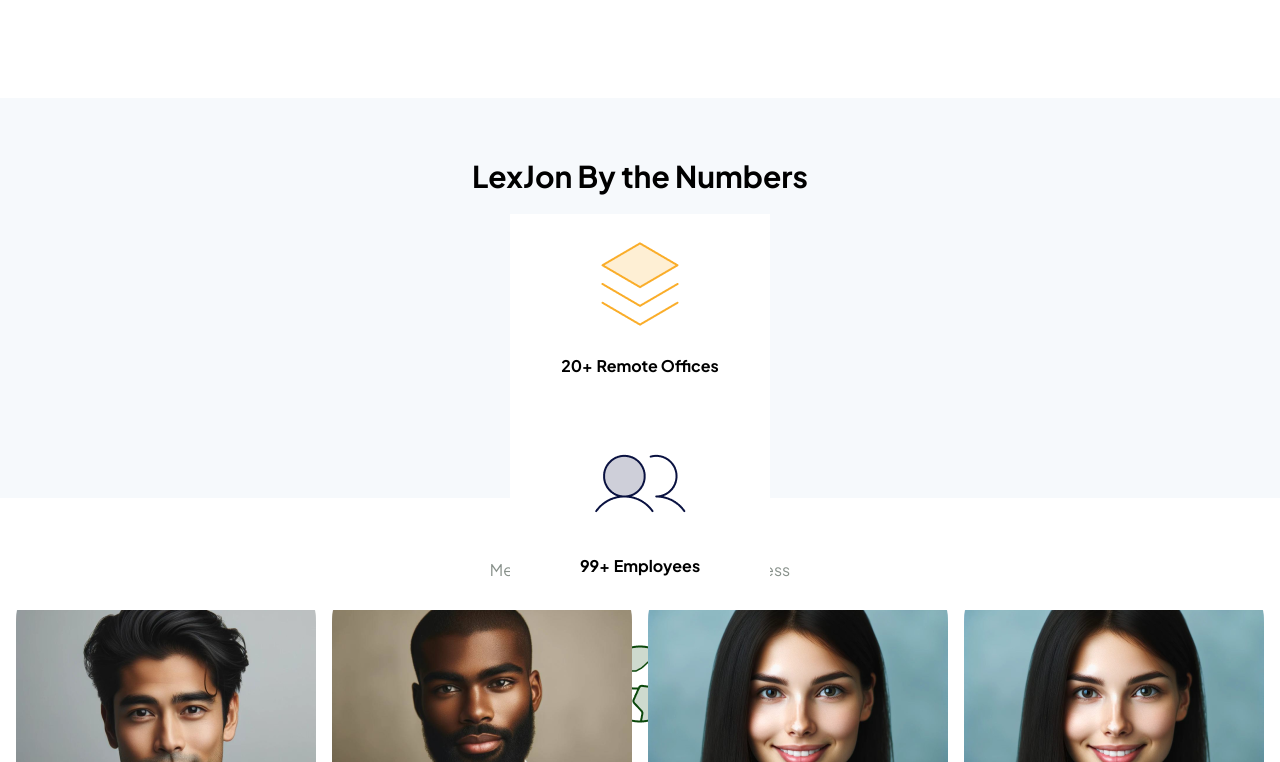
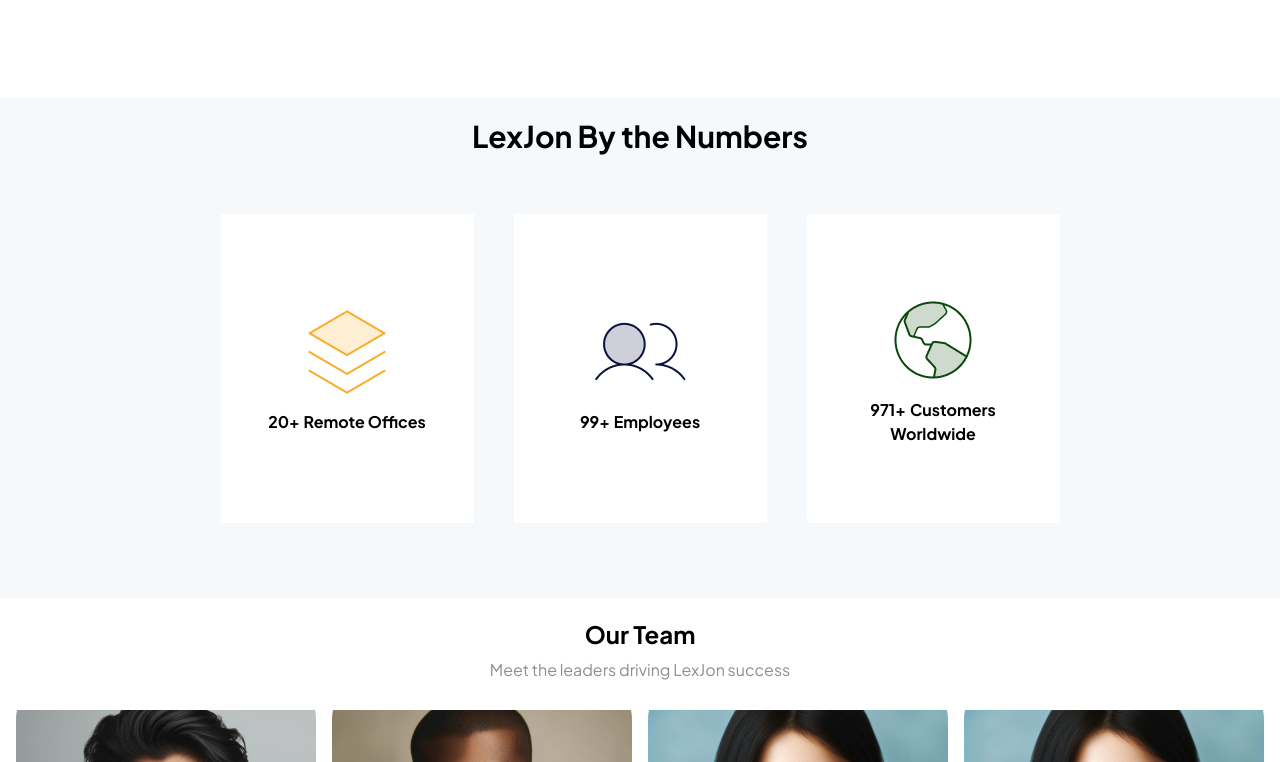
Before and after one commit to Charlkeyz/lexJohn_school_platform, a React (Vite) app: page /#/about in a window 1280 px wide. Shown: the part 1178-1940 px from the top of the page. Built offline with nearby package versions, Linux system fonts and the light colour scheme.

Commit message:
changes made in about page

```diff
--- a/src/components/aboutPageComponent/aboutus/AboutUs.jsx
+++ b/src/components/aboutPageComponent/aboutus/AboutUs.jsx
@@ -195,25 +195,25 @@
           );
         })}
       </div>
-      <div className="sm:h-[400px] h-screen bg-tertiary">
+      <div className="sm:h-[500px]  bg-tertiary w-screen">
         <div className=" sm:my-10">
-          <h1 data-aos="fade-left" className="sm:text-3xl text-2xl pt-5 font-bold flex justify-center sm:relative top-10">
+          <h1 data-aos="fade-left" className="sm:text-3xl text-2xl pt-5 font-bold flex justify-center pb-5">
             LexJon By the Numbers
           </h1>
         </div>
-        <div className="flex flex-col sm:flex-row justify-center items-center sm:gap-12 gap-7">
-          <ScrollTrigger onEnter={handleCounterOn} onExit={() => setCounterOn(false)}>
+        <div className="flex justify-center items-center w-screen">
+          <ScrollTrigger onEnter={handleCounterOn} onExit={() => setCounterOn(false)} className="flex flex-col sm:flex-row gap-10 justify-center items-center mb-5">
                 {lexjonData.map((items, index) => {
                   return (
                     <div
                       key={index}
-                      data-aos="fade-right"
+                      // data-aos="fade-right"
                       data-aos-offset={middleOfViewport}
-                      className="h-[200px] w-[260px] bg-white text-1xl font-bold flex flex-col relative top-5"
+                      className="h-[309px] w-[253px] bg-white text-1xl gap-2 font-bold flex flex-col justify-center items-center"
                     >
                       <div
-                        className="px-20">
-                        <img className="my-5" src={items.image} alt="" />
+                        className="">
+                        <img className="" src={items.image} alt="" />
                       </div>
                       <div className="my-0">
                         <h3 className="w-100 flex justify-center items-center">
```
